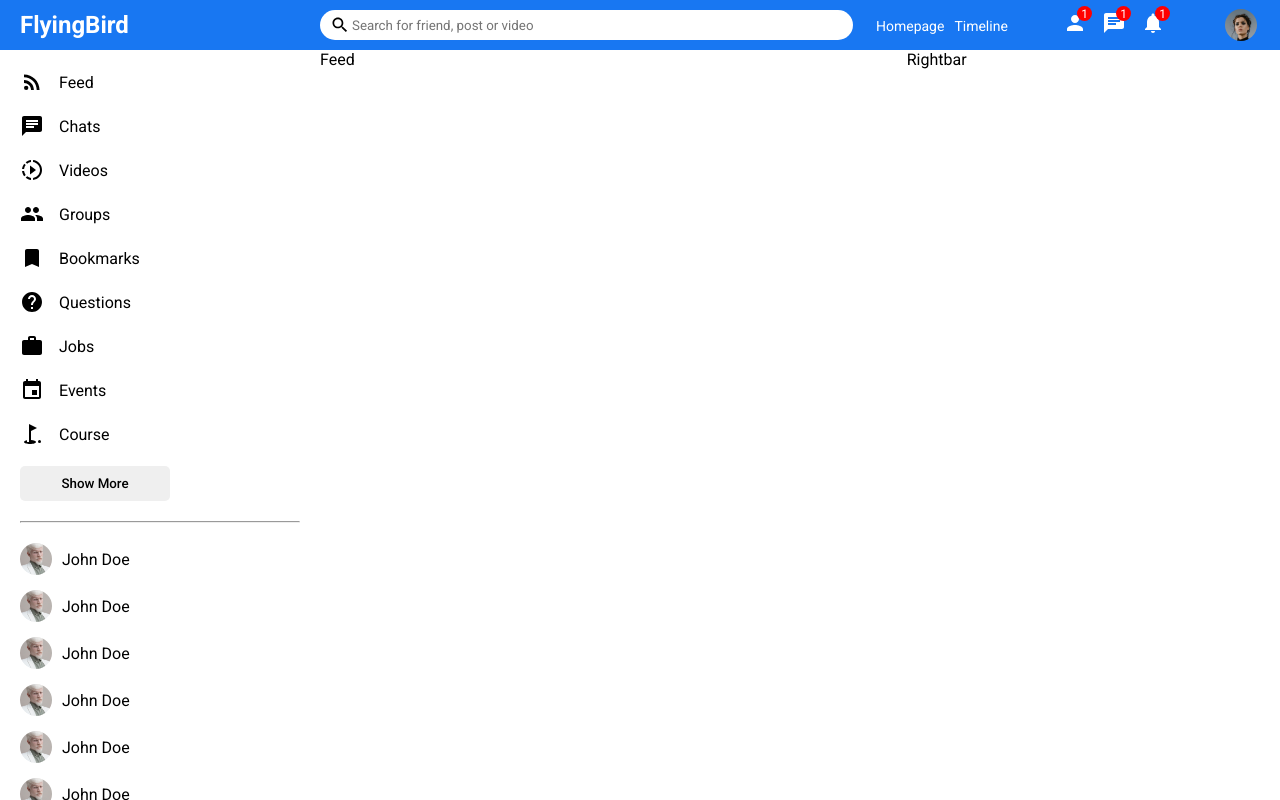
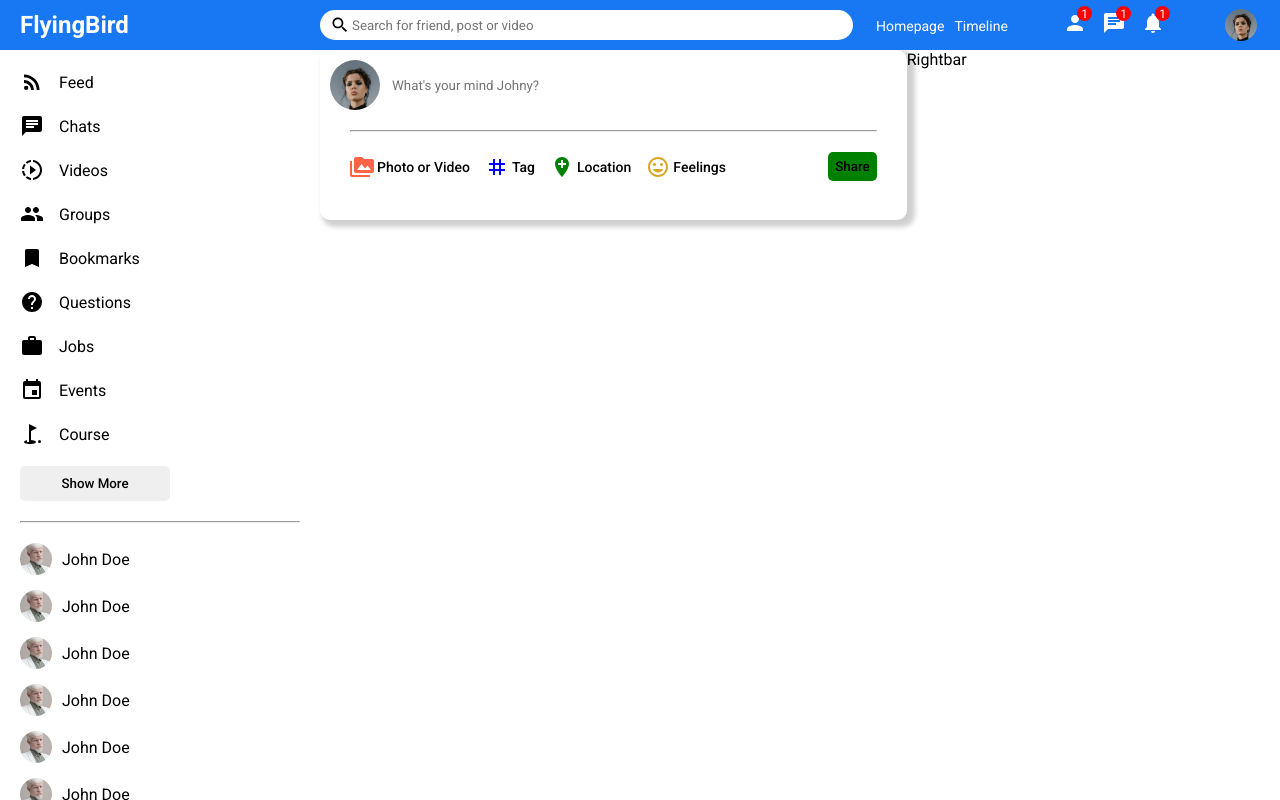
Before and after one commit to JohnyXu/learning, a React (Create React App) app: page / in a window 1280 px wide. Built offline with nearby package versions, Linux system fonts and the light colour scheme.

Commit message:
add share component

```diff
--- a/src/components/feed/Feed.jsx
+++ b/src/components/feed/Feed.jsx
@@ -1,5 +1,12 @@
 import React from 'react';
+import Share from '../share/Share';
 import './feed.css';
 export default function Feed() {
-  return <div className="feed">Feed</div>;
+  return (
+    <div className="feed">
+      <div className="feedWrapper">
+        <Share />
+      </div>
+    </div>
+  );
 }
--- /dev/null
+++ b/src/components/share/Share.jsx
@@ -0,0 +1,41 @@
+import React from 'react';
+import './share.css';
+import PermMediaIcon from '@mui/icons-material/PermMedia';
+import TagIcon from '@mui/icons-material/Tag';
+import AddLocationIcon from '@mui/icons-material/AddLocation';
+import InsertEmoticonIcon from '@mui/icons-material/InsertEmoticon';
+
+export default function Share() {
+  return (
+    <div className="share">
+      <div className="shareWrapper">
+        <div className="shareTop">
+          <img src="/assets/person/1.jpeg" alt="" className="shareProfileImg" />
+          <input placeholder="What's your mind Johny?" className="shareInput" />
+        </div>
+        <hr className="shareHr" />
+        <div className="shareBottom">
+          <div className="shareOptions">
+            <div className="shareOption">
+              <PermMediaIcon htmlColor="tomato" className="shareIcon" />
+              <div className="shareOptionText">Photo or Video</div>
+            </div>
+            <div className="shareOption">
+              <TagIcon htmlColor="blue" className="shareIcon" />
+              <div className="shareOptionText">Tag</div>
+            </div>
+            <div className="shareOption">
+              <AddLocationIcon htmlColor="green" className="shareIcon" />
+              <div className="shareOptionText">Location</div>
+            </div>
+            <div className="shareOption">
+              <InsertEmoticonIcon htmlColor="goldenrod" className="shareIcon" />
+              <div className="shareOptionText">Feelings</div>
+            </div>
+          </div>
+          <button className="shareButton">Share</button>
+        </div>
+      </div>
+    </div>
+  );
+}
--- /dev/null
+++ b/src/components/share/share.css
@@ -0,0 +1,73 @@
+
+.share{
+  width: 100%;
+  height: 170px;
+  border-radius: 10px;
+  /* background-color: green; */
+  -webkit-box-shadow: 5px 4px 5px 3px rgba(0,0,0,0.19);
+  box-shadow: 5px 4px 5px 3px rgba(0,0,0,0.19);
+}
+
+.shareWrapper{
+  padding: 10px;
+}
+
+.shareTop{
+  display: flex;
+  align-items: center;
+}
+.shareProfileImg{
+  width: 50px;
+  height: 50px;
+  border-radius: 50%;
+  object-fit: cover;
+  margin-right: 10px;
+}
+
+.shareInput {
+  border: none;
+  width: 80%;
+}
+
+.shareInput:focus{
+  outline: none;
+}
+
+.shareHr{
+  margin: 20px;
+}
+
+.shareBottom{
+  display: flex;
+  align-items: center;
+  justify-content: space-between;
+}
+
+.shareOptions{
+  display: flex;
+  margin-left: 20px;
+}
+.shareOption{
+  display: flex;
+  align-items: center;
+  margin-right: 15px;
+  cursor: pointer;
+}
+.shareIcon{
+  font-size: 18px;
+  margin-right: 3px;
+}
+.shareOptionText{
+  font-size: 14px;
+  font-weight: 500;
+}
+
+.shareButton{
+  border: none;
+  padding: 7px;
+  border-radius: 5px;
+  background-color: green;
+  font-weight: 500;
+  margin-right: 20px;
+  cursor: pointer;
+}
```
